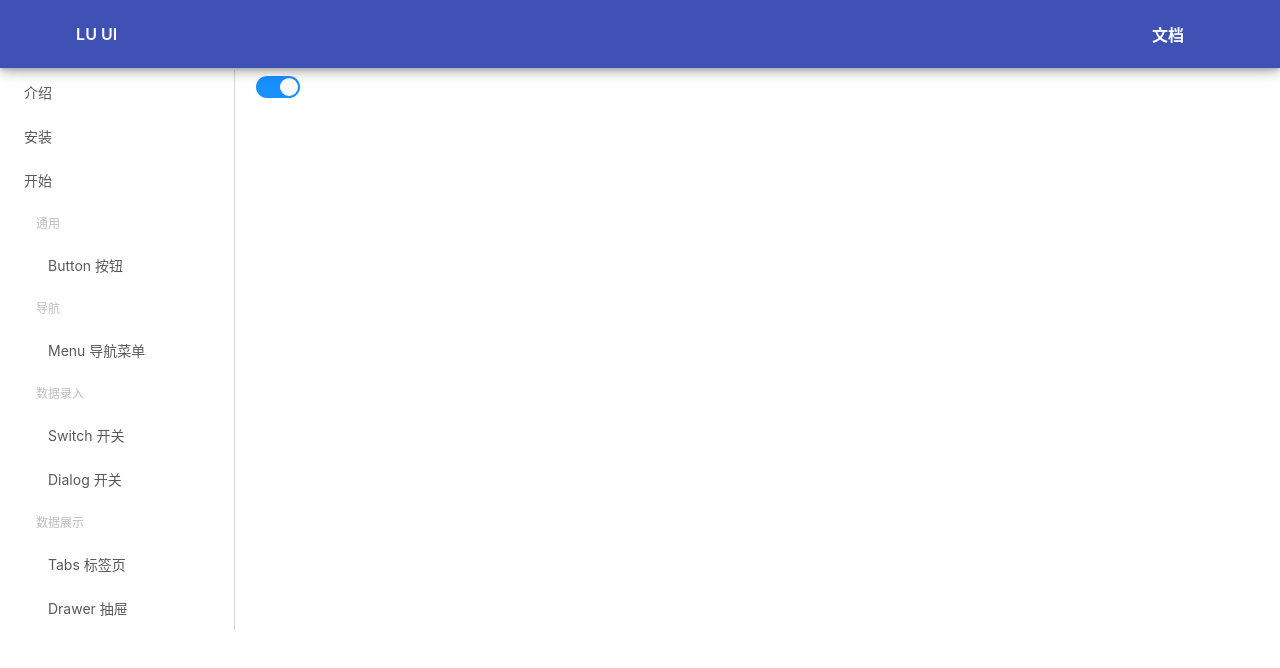
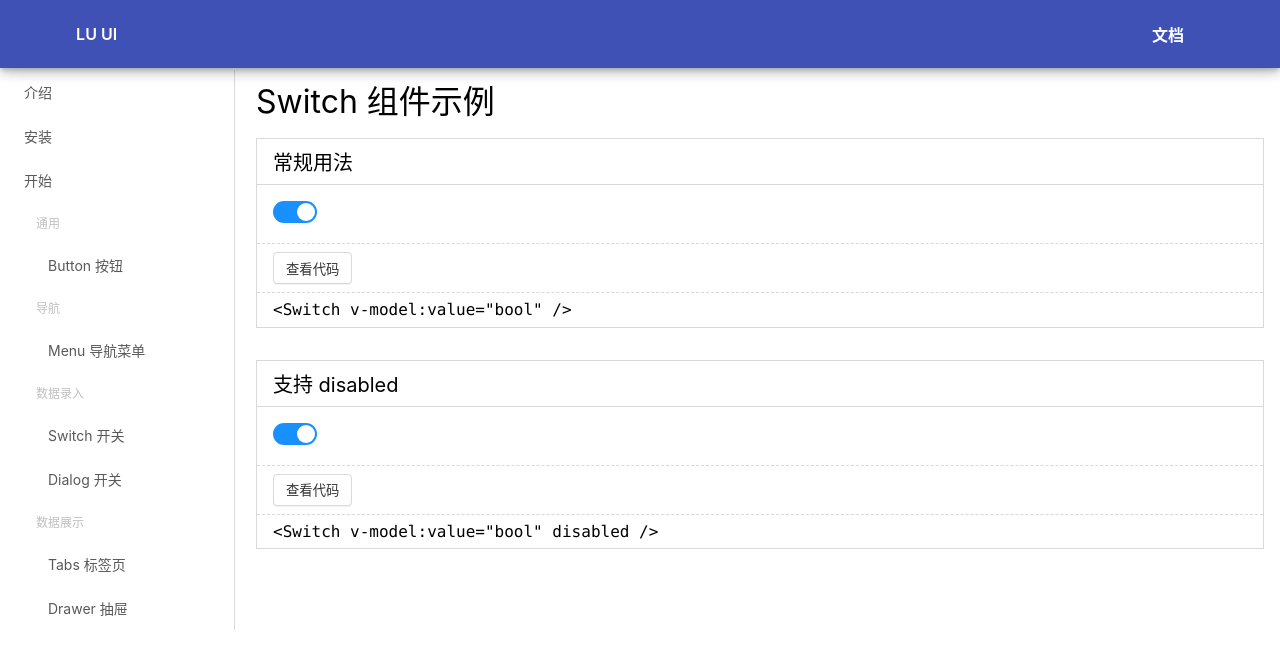
Before and after one commit to Maricaya/LU-UI-vue3, a Vue app: page /#/doc/switch in a window 1280 px wide. Shown: the top 668 px of the page. Built offline with nearby package versions, Linux system fonts and the light colour scheme.

Commit message:
refactor: Extract the code copied by the user

```diff
--- a/src/site/Demos/SwitchDemo.vue
+++ b/src/site/Demos/SwitchDemo.vue
@@ -1,17 +1,78 @@
 <template>
   <div>
-		<Switch v-model:value="checked"/>
+    <h1>Switch 组件示例 </h1>
+    <div class="demo">
+      <h2>常规用法</h2>
+      <div class="demo-component">
+        <Switch1Demo/>
+      </div>
+      <div class="demo-actions">
+        <Button>查看代码</Button>
+      </div>
+      <div class="demo-code">
+        <pre>&lt;Switch v-model:value="bool" /&gt;</pre>
+      </div>
+    </div>
+    <div class="demo">
+      <h2>支持 disabled </h2>
+      <div class="demo-component">
+        <Switch2Demo/>
+      </div>
+      <div class="demo-actions">
+        <Button>查看代码</Button>
+      </div>
+      <div class="demo-code">
+        <pre>&lt;Switch v-model:value="bool" disabled /&gt;</pre>
+      </div>
+    </div>
   </div>
 </template>
 
 <script lang="ts">
-import {Switch} from '../../lib'
+import {Button, Switch} from '../../lib';
 import {ref} from 'vue';
+import Switch1Demo from '../components/Switch1.demo.vue';
+import Switch2Demo from '../components/Switch2.demo.vue';
+
 export default {
-	  components: {Switch},
-		setup () {
+  components: {Switch, Button, Switch1Demo, Switch2Demo},
+  setup() {
     const checked = ref(true);
     return {checked};
   }
 }
 </script>
+
+<style lang="scss" scoped>
+$border-color: #d9d9d9;
+.demo {
+  border: 1px solid $border-color;
+  margin: 16px 0 32px;
+
+  > h2 {
+    font-size: 20px;
+    padding: 8px 16px;
+    border-bottom: 1px solid $border-color;
+  }
+
+  &-component {
+    padding: 16px;
+  }
+
+  &-actions {
+    padding: 8px 16px;
+    border-top: 1px dashed $border-color;
+  }
+
+  &-code {
+    padding: 8px 16px;
+    border-top: 1px dashed $border-color;
+
+    > pre {
+      line-height: 1.1;
+      font-family: Consolas, 'Courier New', Courier, monospace;
+      margin: 0;
+    }
+  }
+}
+</style>
--- /dev/null
+++ b/src/site/components/Switch1.demo.vue
@@ -0,0 +1,16 @@
+<template>
+  <Switch v-model:value="checked"></Switch>
+</template>
+
+<script lang="ts">
+import {Switch} from "../../lib";
+import {ref} from "vue";
+
+export default {
+  components: {Switch},
+  setup() {
+    const checked = ref(true);
+    return {checked};
+  }
+}
+</script>
--- /dev/null
+++ b/src/site/components/Switch2.demo.vue
@@ -0,0 +1,16 @@
+<template>
+  <Switch v-model:value="checked" disabled></Switch>
+</template>
+
+<script lang="ts">
+import {Switch} from "../../lib";
+import {ref} from "vue";
+
+export default {
+  components: {Switch},
+  setup() {
+    const checked = ref(true);
+    return {checked};
+  }
+}
+</script>
```
Lines whose indentation alone changed are shown as unchanged.
